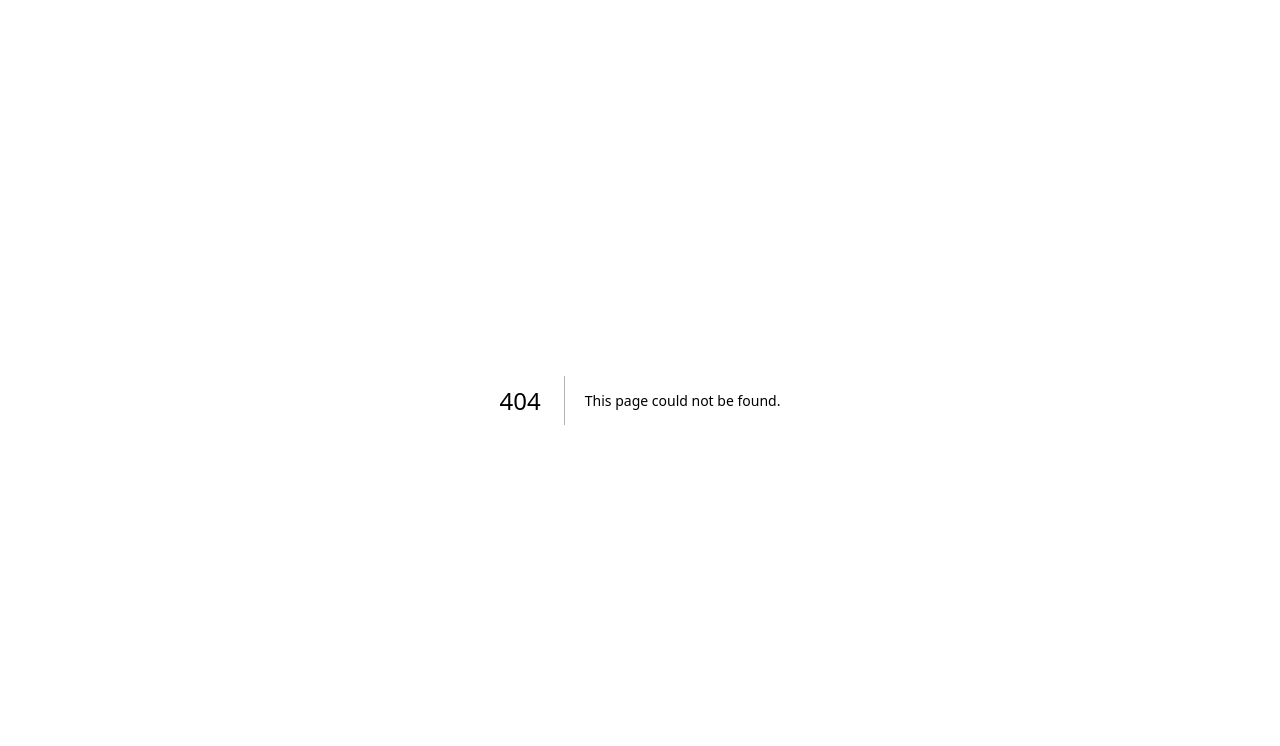
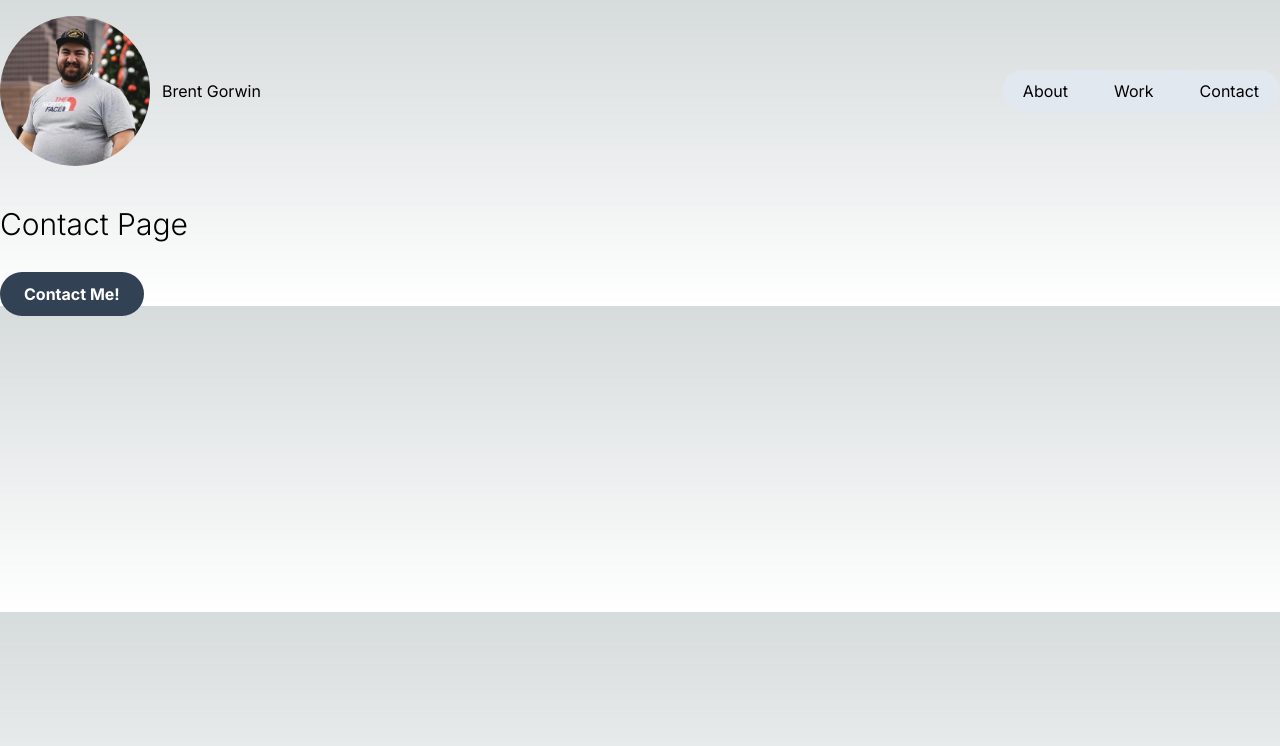
Before and after one commit to bgorwin/portfolio-2024, a Next.js app: page /contact in a window 1280 px wide. Before the commit this address had no page. Shown: the top 746 px of the page. Built offline with nearby package versions, Linux system fonts and the light colour scheme.

Commit message:
Added the navigation component to the root layout.js file. Also created the <Button /> component

```diff
--- /dev/null
+++ b/src/app/contact/page.js
@@ -0,0 +1,17 @@
+import Button from "../../components/Button";
+
+export default function Contact() {
+	return (
+		<div>
+			<div className='container mx-auto'>
+				<h1 className='text-3xl font-light mt-10 w-full md:w-3/4 lg:w-3/4 xl:w-3/4 text-center md:text-start lg:text-start xl:text-start'>
+					Contact Page
+				</h1>
+
+				<div className='mt-10'>
+					<Button href='/' buttonText='Contact Me!' />
+				</div>
+			</div>
+		</div>
+	);
+}
--- a/src/app/layout.js
+++ b/src/app/layout.js
@@ -1,17 +1,21 @@
 import { Inter } from "next/font/google";
 import "./globals.css";
+import Navigation from "@/components/Navigation";
 
 const inter = Inter({ subsets: ["latin"] });
 
 export const metadata = {
-  title: "Create Next App",
-  description: "Generated by create next app",
+	title: "Create Next App",
+	description: "Generated by create next app",
 };
 
 export default function RootLayout({ children }) {
-  return (
-    <html lang="en">
-      <body className={inter.className}>{children}</body>
-    </html>
-  );
+	return (
+		<html lang='en'>
+			<body className={inter.className}>
+				<Navigation />
+				{children}
+			</body>
+		</html>
+	);
 }
--- a/src/app/page.js
+++ b/src/app/page.js
@@ -1,9 +1,8 @@
-import Navigation from "../components/Navigation";
+import Button from "../components/Button";
 
 export default function Home() {
 	return (
 		<div>
-			<Navigation />
 			<div className='container mx-auto'>
 				<h1 className='text-3xl font-light mt-10 w-full md:w-3/4 lg:w-3/4 xl:w-3/4 text-center md:text-start lg:text-start xl:text-start'>
 					I&apos;m Brent Gorwin! I&apos;m a Frontend Engineer with a
@@ -17,6 +16,10 @@ export default function Home() {
 					my projects below and contact me if you want to connect on a
 					job opportunity.
 				</p>
+
+				<div className='mt-10'>
+					<Button href='/contact' buttonText='Contact Me!' />
+				</div>
 			</div>
 		</div>
 	);
--- /dev/null
+++ b/src/components/Button.jsx
@@ -0,0 +1,11 @@
+import Link from 'next/link';
+
+const Button = ({ href, buttonText }) => {
+  return (
+    <Link href={href} className="bg-slate-700 hover:bg-slate-500 text-white font-bold py-3 px-6 rounded-full">
+        {buttonText}
+    </Link>
+  );
+};
+
+export default Button;
```
